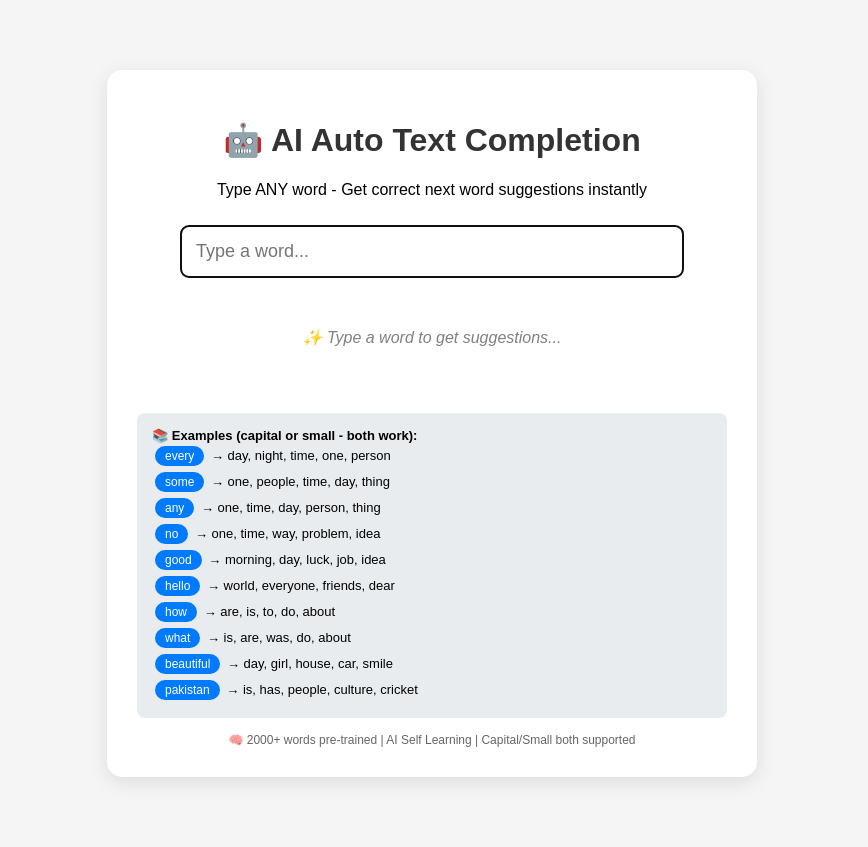
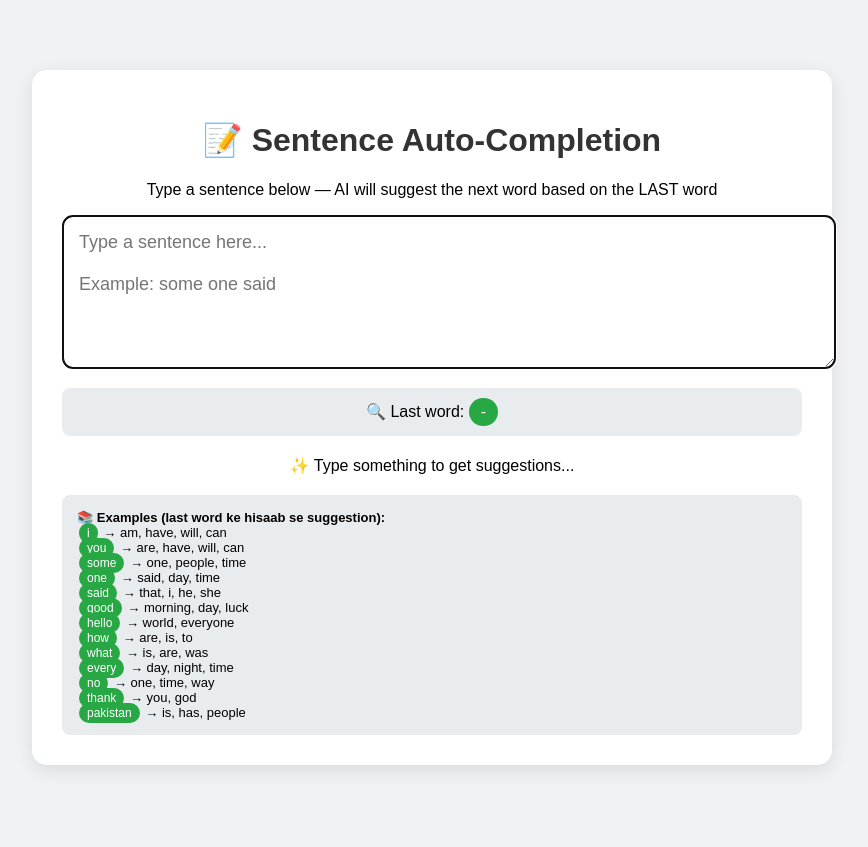
Before and after one commit to areeba2811/my-first-project, a Flask app: page / in a window 1280 px wide. Shown: the whole page, without its empty margins (208-1076 px from the left). After the commit the page ends 770 px from the top, so only its background shows below. Run offline with Flask 3, Linux system fonts and the light colour scheme.

Commit message:
Update index.html

```diff
--- a/templates/index.html
+++ b/templates/index.html
@@ -1,15 +1,15 @@
 <!DOCTYPE html>
 <html>
 <head>
-    <title>AI Auto Text Completion</title>
+    <title>Sentence Auto-Completion</title>
     <style>
         body {
             font-family: Arial, sans-serif;
-            max-width: 650px;
+            max-width: 800px;
             margin: 50px auto;
             text-align: center;
             padding: 20px;
-            background: #f5f5f5;
+            background: #f0f2f5;
         }
         .container {
             background: white;
@@ -20,20 +20,21 @@
         h1 {
             color: #333;
         }
-        input {
-            width: 80%;
-            padding: 14px;
+        textarea {
+            width: 100%;
+            padding: 15px;
             font-size: 18px;
-            border: 2px solid #007bff;
-            border-radius: 8px;
-            margin: 10px 0;
+            border: 2px solid #28a745;
+            border-radius: 10px;
+            font-family: Arial, sans-serif;
+            resize: vertical;
+            min-height: 120px;
         }
         .suggestions {
-            margin-top: 20px;
-            min-height: 80px;
+            margin: 20px 0;
         }
         button {
-            background: #007bff;
+            background: #28a745;
             color: white;
             padding: 10px 20px;
             margin: 5px;
@@ -43,16 +44,24 @@
             font-size: 16px;
         }
         button:hover {
-            background: #0056b3;
-            transform: scale(1.02);
+            background: #1e7e34;
         }
-        .loading {
-            color: gray;
-            font-style: italic;
-            padding: 20px;
+        .last-word {
+            margin-top: 15px;
+            padding: 10px;
+            background: #e9ecef;
+            border-radius: 8px;
+            font-size: 16px;
+        }
+        .last-word span {
+            background: #28a745;
+            color: white;
+            padding: 5px 12px;
+            border-radius: 20px;
+            display: inline-block;
         }
         .example {
-            margin-top: 25px;
+            margin-top: 20px;
             padding: 15px;
             background: #e9ecef;
             border-radius: 8px;
@@ -60,102 +69,95 @@
             text-align: left;
         }
         .example span {
-            display: inline-block;
-            background: #007bff;
+            background: #28a745;
             color: white;
-            padding: 3px 10px;
+            padding: 3px 8px;
             border-radius: 15px;
-            margin: 3px;
+            margin: 2px;
             font-size: 12px;
-        }
-        .stats {
-            margin-top: 15px;
-            font-size: 12px;
-            color: #666;
         }
     </style>
 </head>
 <body>
 <div class="container">
-    <h1>🤖 AI Auto Text Completion</h1>
-    <p>Type ANY word - Get correct next word suggestions instantly</p>
+    <h1>📝 Sentence Auto-Completion</h1>
+    <p>Type a sentence below — AI will suggest the next word based on the LAST word</p>
 
-    <input type="text" id="wordInput" placeholder="Type a word...">
+    <textarea id="sentenceInput" placeholder="Type a sentence here...&#10;&#10;Example: some one said"></textarea>
+
+    <div class="last-word">
+        🔍 Last word: <span id="lastWordDisplay">-</span>
+    </div>
 
     <div class="suggestions" id="suggestionsDiv">
-        <div class="loading">✨ Type a word to get suggestions...</div>
+        <div>✨ Type something to get suggestions...</div>
     </div>
 
     <div class="example">
-        <strong>📚 Examples (capital or small - both work):</strong><br>
-        <span>every</span> → day, night, time, one, person<br>
-        <span>some</span> → one, people, time, day, thing<br>
-        <span>any</span> → one, time, day, person, thing<br>
-        <span>no</span> → one, time, way, problem, idea<br>
-        <span>good</span> → morning, day, luck, job, idea<br>
-        <span>hello</span> → world, everyone, friends, dear<br>
-        <span>how</span> → are, is, to, do, about<br>
-        <span>what</span> → is, are, was, do, about<br>
-        <span>beautiful</span> → day, girl, house, car, smile<br>
-        <span>pakistan</span> → is, has, people, culture, cricket
-    </div>
-
-    <div class="stats">
-        🧠 2000+ words pre-trained | AI Self Learning | Capital/Small both supported
+        <strong>📚 Examples (last word ke hisaab se suggestion):</strong><br>
+        <span>i</span> → am, have, will, can<br>
+        <span>you</span> → are, have, will, can<br>
+        <span>some</span> → one, people, time<br>
+        <span>one</span> → said, day, time<br>
+        <span>said</span> → that, i, he, she<br>
+        <span>good</span> → morning, day, luck<br>
+        <span>hello</span> → world, everyone<br>
+        <span>how</span> → are, is, to<br>
+        <span>what</span> → is, are, was<br>
+        <span>every</span> → day, night, time<br>
+        <span>no</span> → one, time, way<br>
+        <span>thank</span> → you, god<br>
+        <span>pakistan</span> → is, has, people
     </div>
 </div>
 
 <script>
-    const input = document.getElementById('wordInput');
+    const sentenceInput = document.getElementById('sentenceInput');
     const suggestionsDiv = document.getElementById('suggestionsDiv');
+    const lastWordDisplay = document.getElementById('lastWordDisplay');
     let timer;
 
-    input.addEventListener('input', function() {
-        clearTimeout(timer);
-        const word = input.value.trim();
+    function getLastWord(text) {
+        const words = text.trim().split(/\s+/);
+        if (words.length === 0) return '';
+        return words[words.length - 1];
+    }
 
-        if (word.length >= 2) {
-            suggestionsDiv.innerHTML = '<div class="loading">🤔 AI thinking...</div>';
-            timer = setTimeout(() => {
-                fetchSuggestions(word);
-            }, 300);
-        } else if (word.length === 0) {
-            suggestionsDiv.innerHTML = '<div class="loading">✨ Type a word to get suggestions...</div>';
-        } else {
-            suggestionsDiv.innerHTML = '<div class="loading">📝 Type at least 2 letters...</div>';
-        }
-    });
+    function fetchSuggestions() {
+        const text = sentenceInput.value;
+        const lastWord = getLastWord(text);
 
-    function fetchSuggestions(word) {
+        if (lastWord && lastWord.length >= 1) {
+            lastWordDisplay.textContent = lastWord;
+
             fetch('/predict', {
                 method: 'POST',
                 headers: { 'Content-Type': 'application/json' },
-            body: JSON.stringify({ word: word })
+                body: JSON.stringify({ last_word: lastWord })
             })
             .then(response => response.json())
-        .then(data => showSuggestions(data.suggestions))
-        .catch(error => {
-            console.error('Error:', error);
-            suggestionsDiv.innerHTML = '<div class="loading">⚠️ Server error! Make sure server is running.</div>';
-        });
-    }
-
-    function showSuggestions(suggestions) {
+            .then(data => {
                 suggestionsDiv.innerHTML = '';
-        if (suggestions && suggestions.length > 0) {
-            suggestions.forEach(suggestion => {
+                if (data.suggestions && data.suggestions.length > 0) {
+                    data.suggestions.forEach(suggestion => {
                         const btn = document.createElement('button');
                         btn.textContent = suggestion;
                         btn.onclick = () => {
-                    const currentWord = input.value.trim();
-                    input.value = currentWord + ' ' + suggestion;
-                    suggestionsDiv.innerHTML = '<div class="loading">✨ AI learned this! Type another word...</div>';
-                    learnWordPair(currentWord, suggestion);
+                            const newText = text + ' ' + suggestion;
+                            sentenceInput.value = newText;
+                            sentenceInput.focus();
+                            fetchSuggestions();
+                            learnWordPair(lastWord, suggestion);
                         };
                         suggestionsDiv.appendChild(btn);
                     });
                 } else {
-            suggestionsDiv.innerHTML = '<div class="loading">😞 No suggestions. Try: hello, good, how, what, every, some</div>';
+                    suggestionsDiv.innerHTML = '<div>No suggestions. Continue typing...</div>';
+                }
+            });
+        } else {
+            lastWordDisplay.textContent = '-';
+            suggestionsDiv.innerHTML = '<div>✨ Type something to get suggestions...</div>';
         }
     }
 
@@ -167,14 +169,14 @@
         }).catch(e => console.log);
     }
 
-    input.addEventListener('keypress', function(e) {
-        if (e.key === 'Enter') {
-            const firstBtn = document.querySelector('.suggestions button');
-            if (firstBtn) firstBtn.click();
-        }
+    sentenceInput.addEventListener('input', function() {
+        clearTimeout(timer);
+        timer = setTimeout(() => {
+            fetchSuggestions();
+        }, 300);
     });
 
-    input.focus();
+    sentenceInput.focus();
 </script>
 </body>
 </html>
```
Lines whose indentation alone changed are shown as unchanged.
